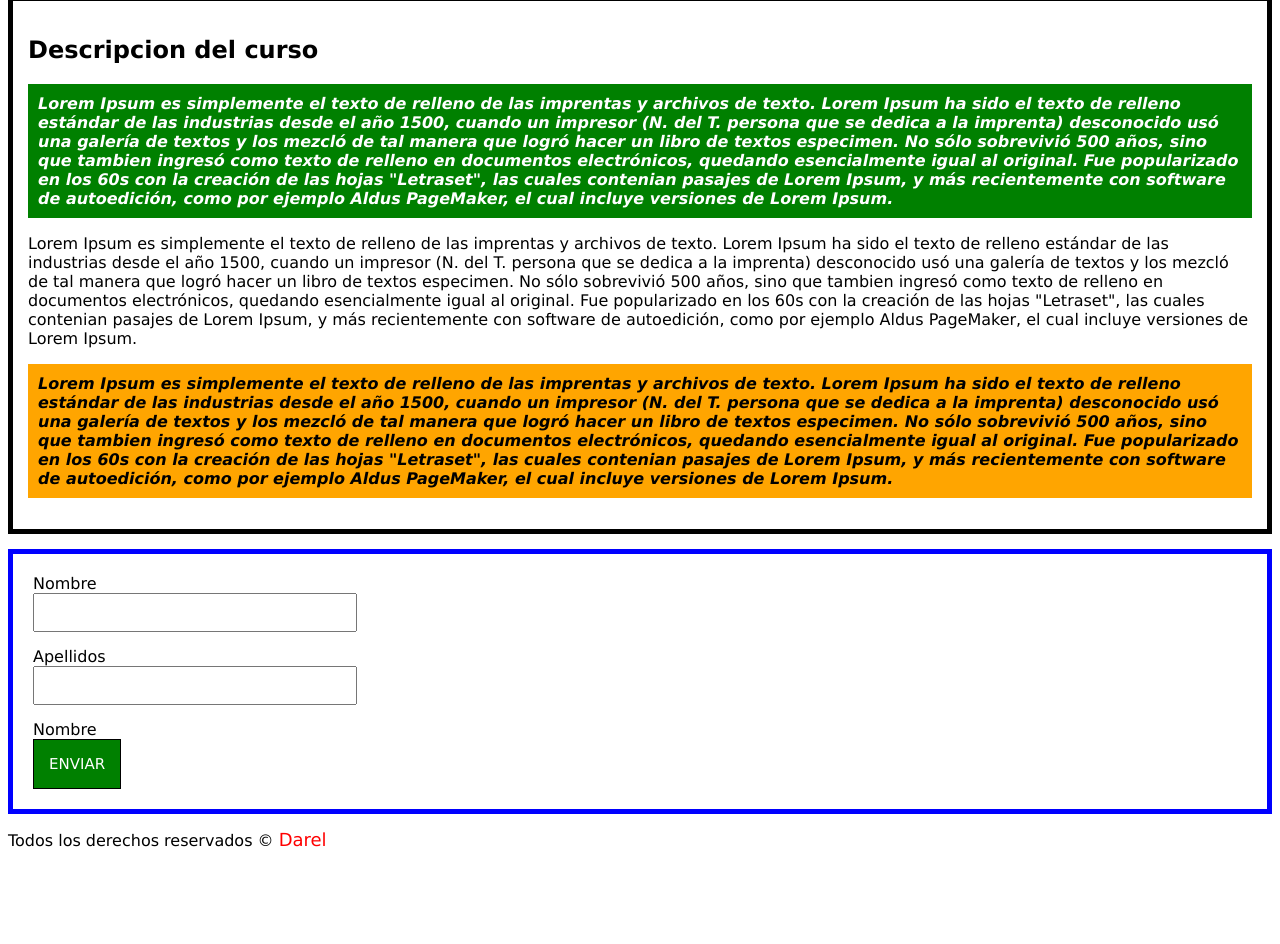
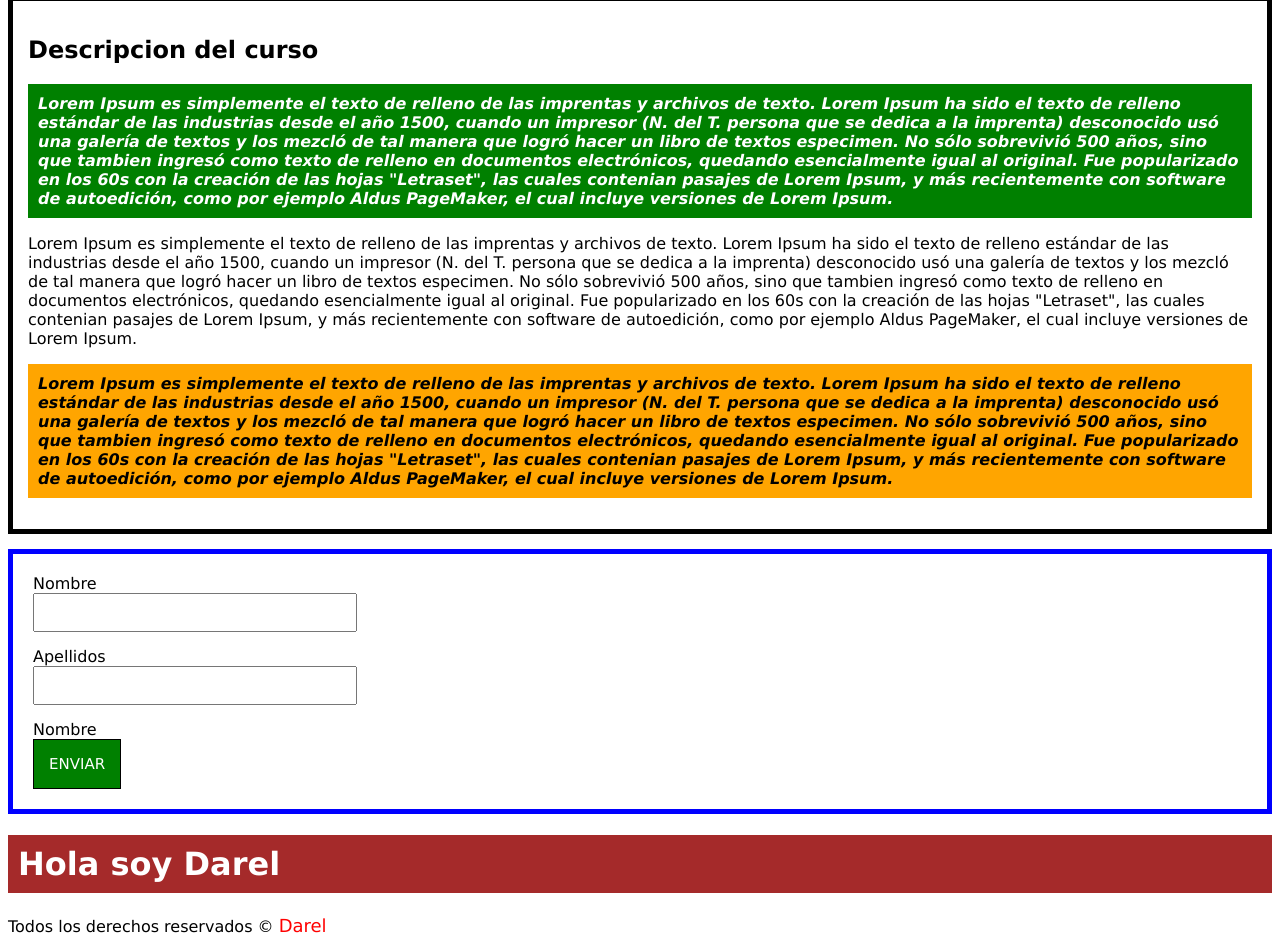
Before and after one commit to DarelShroo/master-en-css-responsive-sass-flexbox-grid-y-boostrap-4, a plain HTML site: page index.html in a window 1280 px wide. Shown: the part 282-1226 px from the top of the page. Before the commit the page ends 1140 px from the top, so only its background shows below. Drawn offline with Linux system fonts and the light colour scheme.

Commit message:
Prioridad de css

```diff
--- a/index.css
+++ b/index.css
@@ -89,3 +89,13 @@
     color: red;
     text-decoration: none;
   }
+
+  /*Prioridad*/
+  /*Cuanto mas específico mas prioridad*/
+  #saludo h1 {
+    background: brown !important;
+  }
+
+  h1 {
+    background: purple !important;
+  }
--- a/index.html
+++ b/index.html
@@ -44,6 +44,11 @@
             <input type="submit" value="Enviar">
         </form>
     </div>
+
+    <div id="saludo">
+        <h1>Hola soy Darel</h1>
+    </div>
+
     <footer>
         Todos los derechos reservados &copy; <a href="https://google.es/">Darel</a>
     </footer>
```
